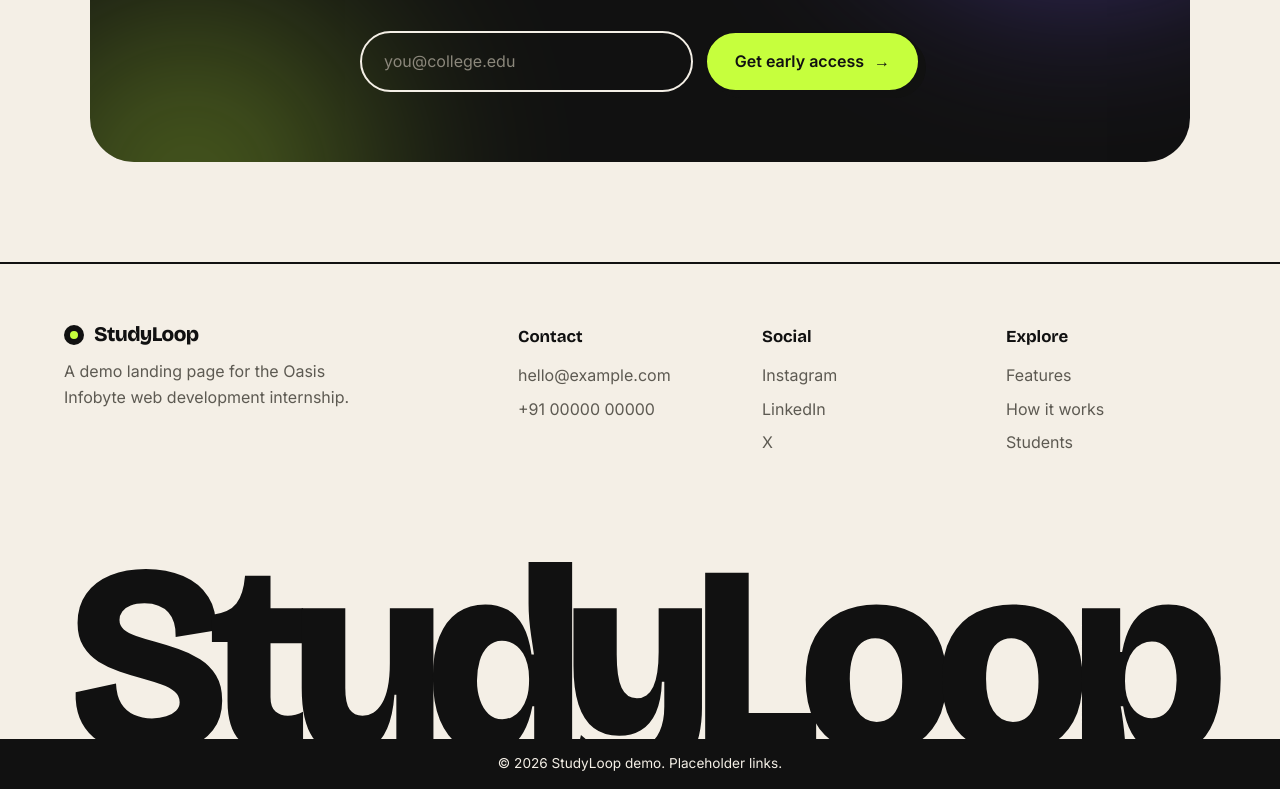
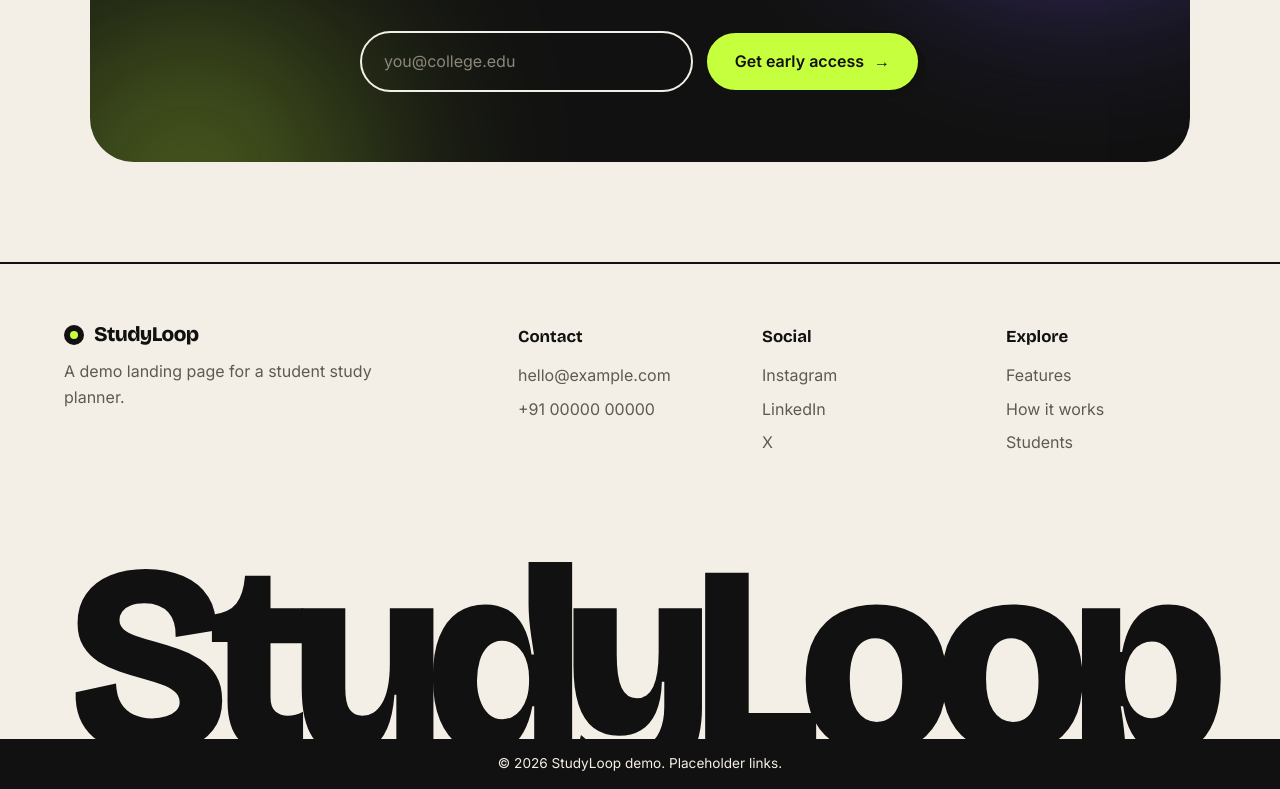
Before and after one commit to anasamin822-dotcom/OIBSIP, a plain HTML site: page WebDev-L1-LandingPage/index.html in a window 1280 px wide. Shown: the part 4562-5351 px from the top of the page. Drawn offline with nearby package versions, Linux system fonts and the light colour scheme.

Commit message:
Update footer description for landing page

```diff
--- a/WebDev-L1-LandingPage/index.html
+++ b/WebDev-L1-LandingPage/index.html
@@ -144,7 +144,7 @@
 
 <footer class="footer">
   <div class="foot-grid">
-    <div class="foot-brand"><a class="brand" href="#top"><span class="ring"></span>StudyLoop</a><p>A demo landing page for the Oasis Infobyte web development internship.</p></div>
+    <div class="foot-brand"><a class="brand" href="#top"><span class="ring"></span>StudyLoop</a><p>A demo landing page for a student study planner.</p></div>
     <div><h4>Contact</h4><a href="mailto:hello@example.com">hello@example.com</a><a href="tel:+910000000000">+91 00000 00000</a></div>
     <div><h4>Social</h4><a href="#">Instagram</a><a href="#">LinkedIn</a><a href="#">X</a></div>
     <div><h4>Explore</h4><a href="#features">Features</a><a href="#how">How it works</a><a href="#voices">Students</a></div>
```
